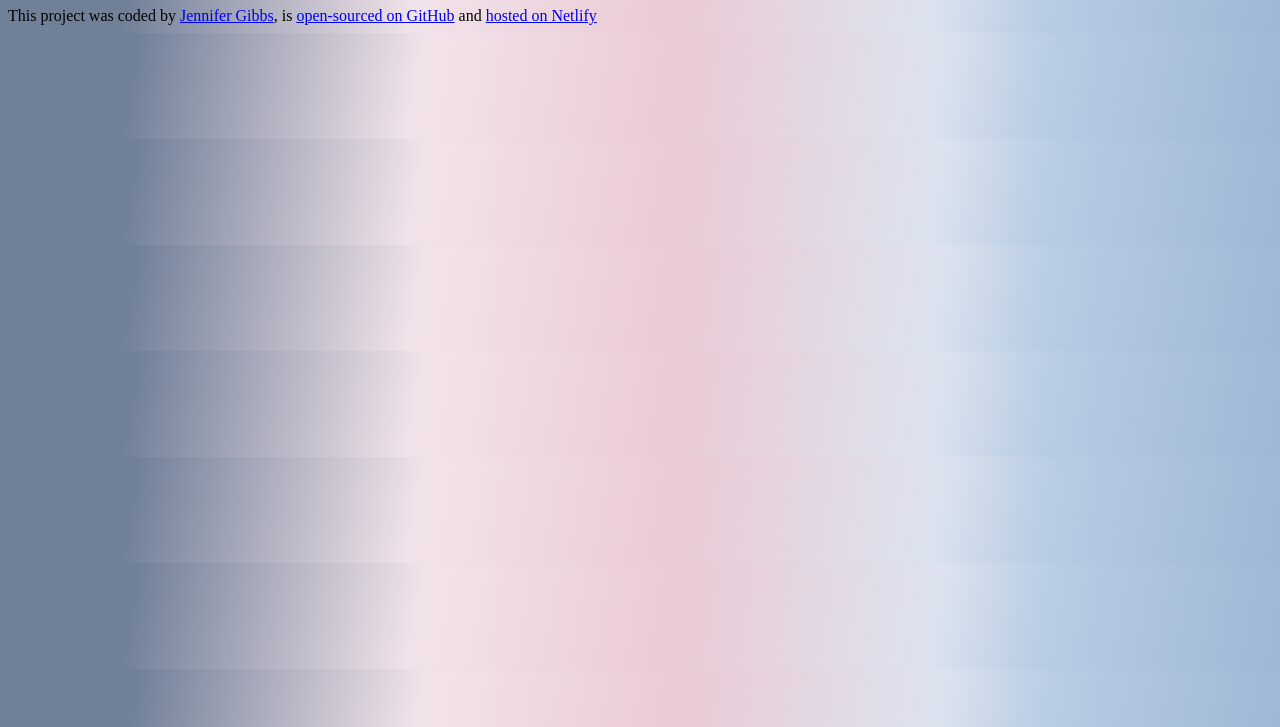
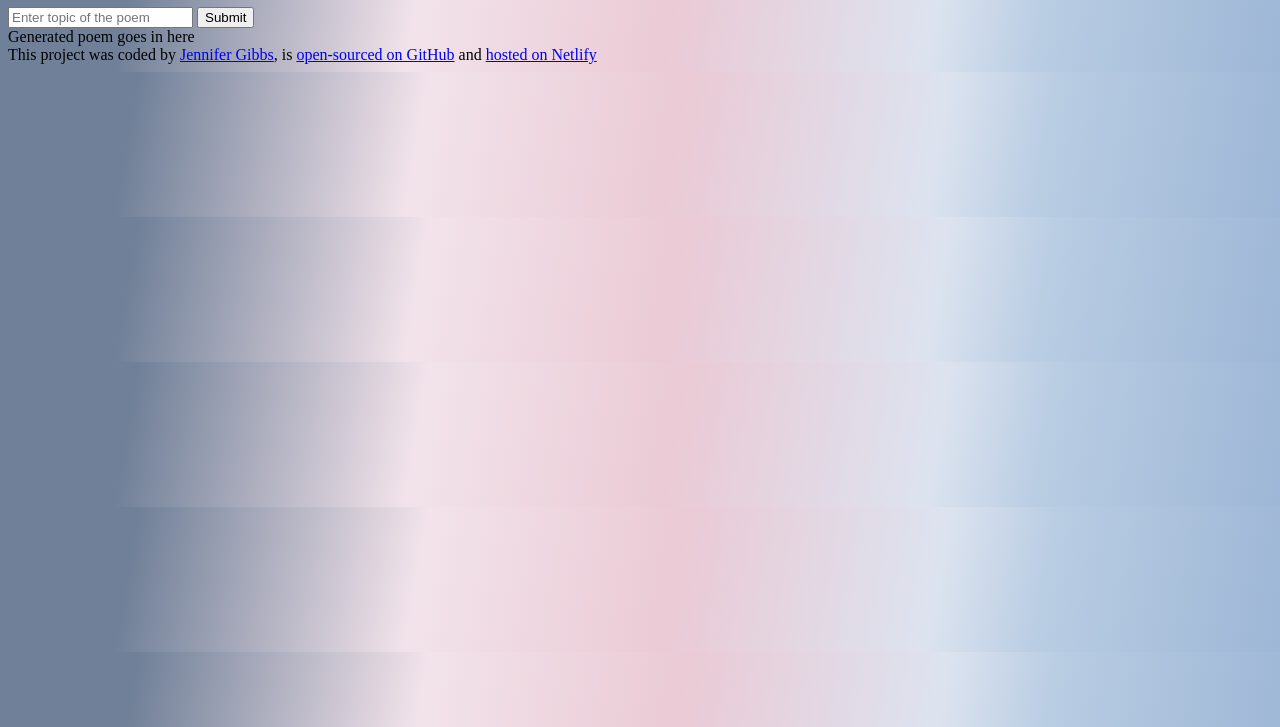
Before and after one commit to JGibbs-Coding/Poem_Generator, a plain HTML site: page index.html in a window 1280 px wide. Shown: the part 73-800 px from the top of the page. Drawn offline with Linux system fonts and the light colour scheme.

Commit message:
Added basic HTML structure for the form

```diff
--- a/index.html
+++ b/index.html
@@ -10,7 +10,14 @@
     <header>
       <h1>Welcome to the Poem Generator</h1>
     </header>
-    <main></main>
+    <main>
+      <form>
+        <input type="text" placeholder="Enter topic of the poem"/ required
+        autocomplete="off">
+        <input type="submit" />
+      </form>
+      <div>Generated poem goes in here</div>
+    </main>
     <footer>
       This project was coded by
       <a href="https://github.com/JGibbs-Coding" target="_blank"
```
